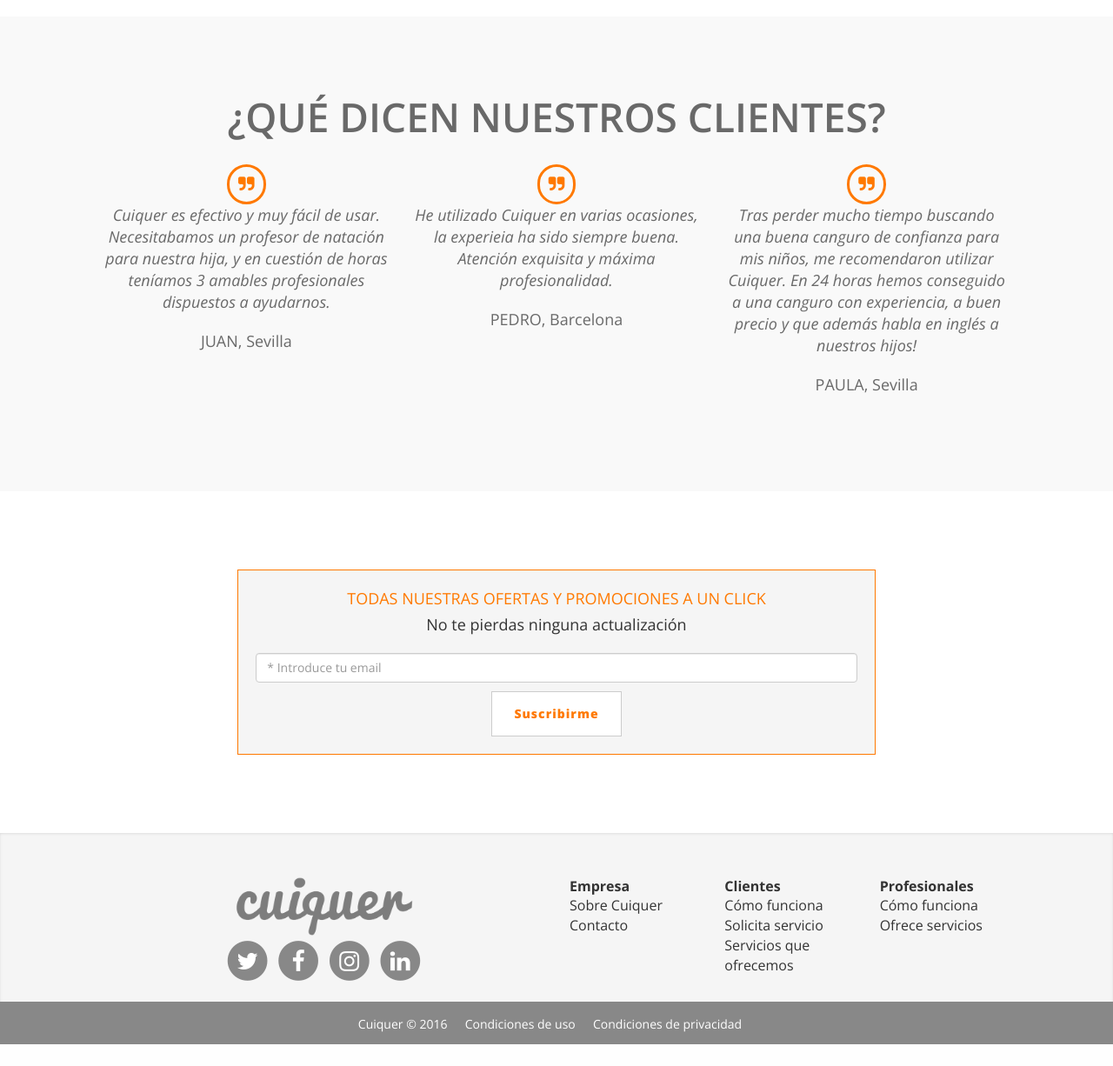
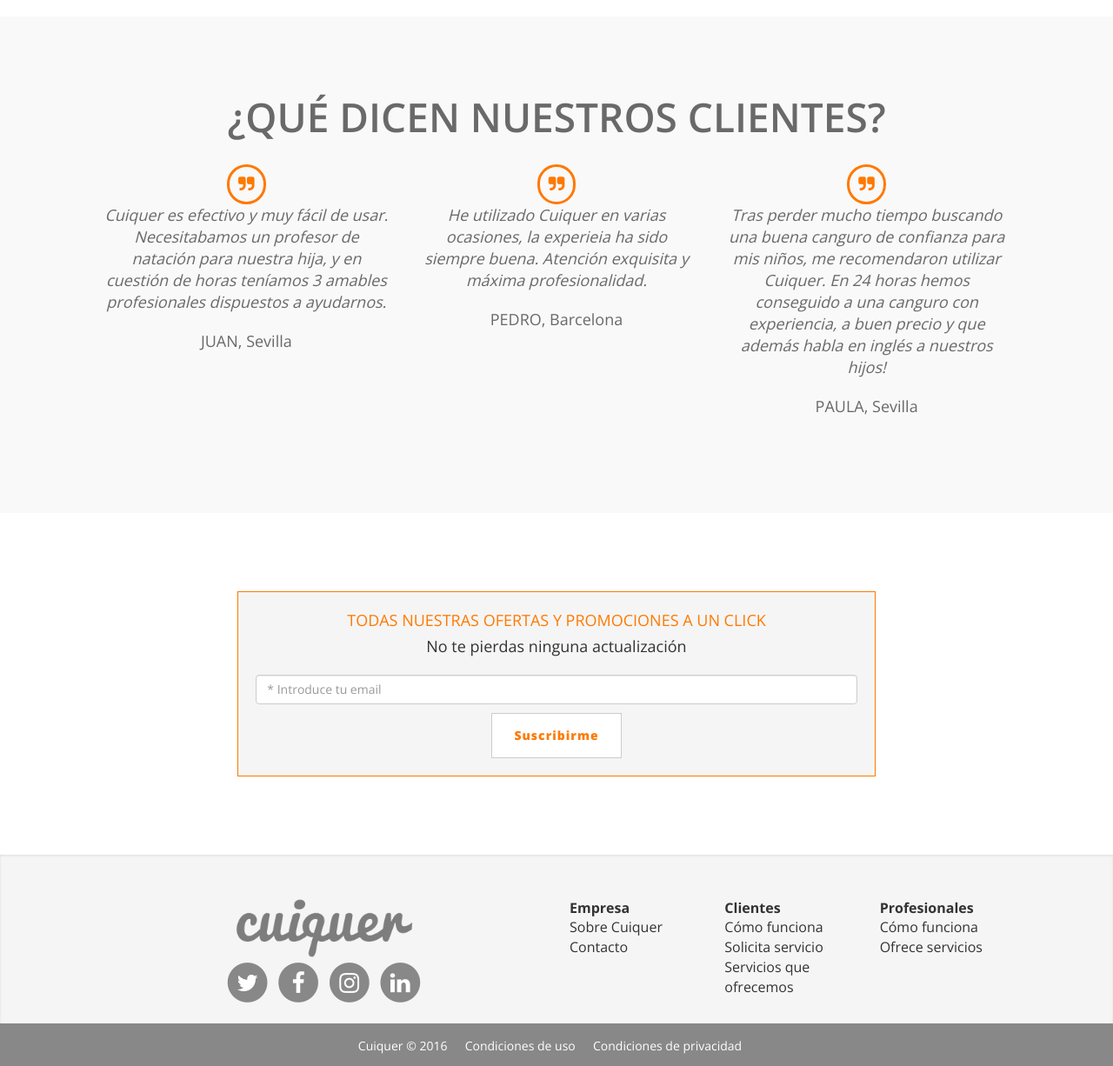
Before and after one commit to pablofm/cuiquer, a Django app: template landing/templates/landing/index.html in a window 1280 px wide. Shown: the part 2209-3435 px from the top of the page at 87% size. Before the commit the page ends 3410 px from the top, so only its background shows below. Run offline with Django 3.2, Linux system fonts and the light colour scheme; the template is opened without the code that fills it, so the values that code supplies are empty; some libraries are stand-ins or nearby versions.

Commit message:
Eliminar carga d fuentes del index

```diff
--- a/landing/templates/landing/index.html
+++ b/landing/templates/landing/index.html
@@ -16,9 +16,6 @@
 
     <link href="https://maxcdn.bootstrapcdn.com/font-awesome/4.6.3/css/font-awesome.min.css" rel="stylesheet" integrity="sha384-T8Gy5hrqNKT+hzMclPo118YTQO6cYprQmhrYwIiQ/3axmI1hQomh7Ud2hPOy8SP1" crossorigin="anonymous">
 
-    <!-- Custom Fonts -->
-    <link href='http://fonts.googleapis.com/css?family=Lora:400,700,400italic,700italic' rel='stylesheet' type='text/css'>
-    <link href='http://fonts.googleapis.com/css?family=Open+Sans:300italic,400italic,600italic,700italic,800italic,400,300,600,700,800' rel='stylesheet' type='text/css'>
 
     <!-- HTML5 Shim and Respond.js IE8 support of HTML5 elements and media queries -->
     <!-- WARNING: Respond.js doesn't work if you view the page via file:// -->
```
